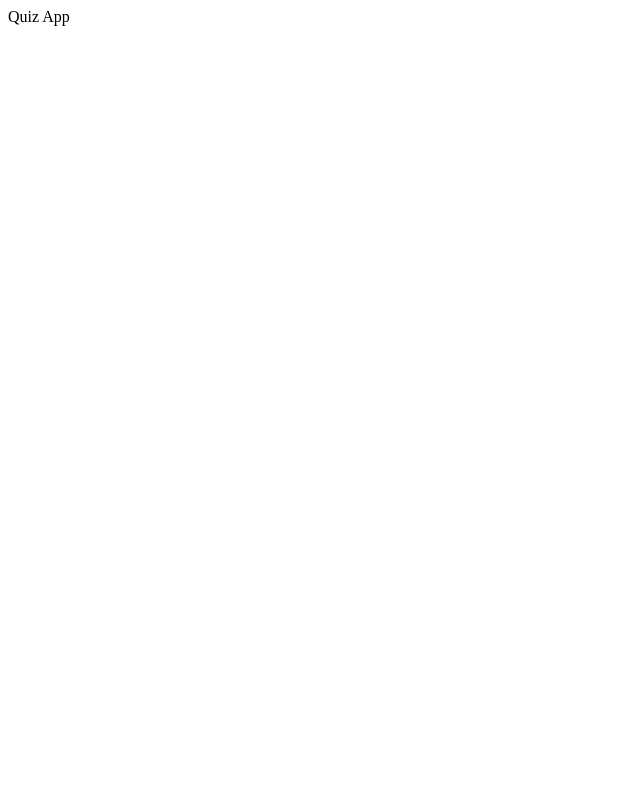
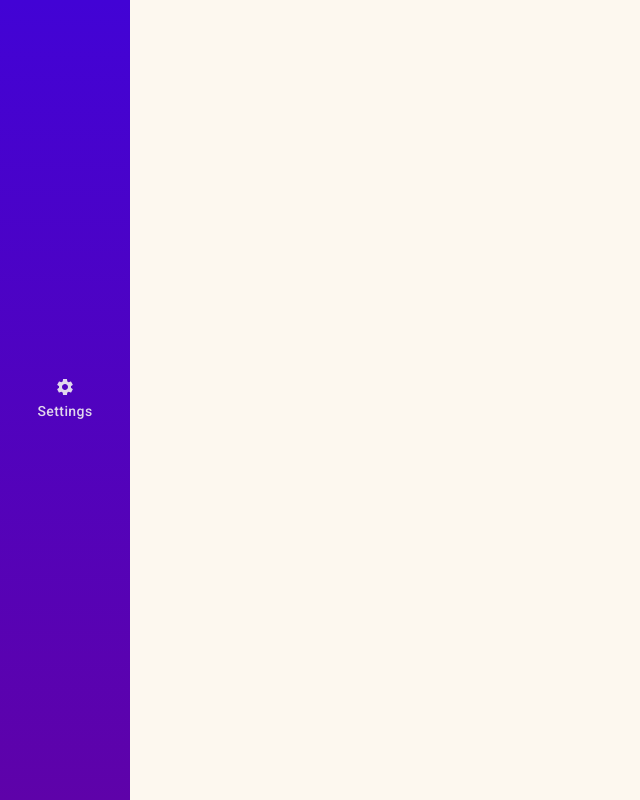
Before and after one commit to shakiralihamza/micro-quiz-app, a React (Create React App) app: page / in a window 1280 px wide. Shown: the whole page, without its empty margins (0-640 px from the left). Built offline with nearby package versions, Linux system fonts and the light colour scheme.

Commit message:
Added LeftComponent and Custom Button

```diff
--- a/src/App.tsx
+++ b/src/App.tsx
@@ -1,10 +1,22 @@
 import React from 'react';
+import LeftComponent from "./Components/LeftComponent";
+import {Grid} from "@mui/material";
 
 function App() {
 
   return (
-    <div className="App">
-     Quiz App
+    <div>
+        <Grid container sx={{height: '100vh'}}>
+            <Grid item sx={{
+                backgroundImage: 'linear-gradient(to bottom, #4203d5, #5e02a9)',
+                width: '130px'
+            }}>
+                <LeftComponent/>
+            </Grid>
+            <Grid item xs sx={{backgroundColor: '#fdf8ef'}}>
+
+            </Grid>
+        </Grid>
     </div>
   );
 }
--- /dev/null
+++ b/src/Components/LeftComponent.tsx
@@ -0,0 +1,28 @@
+import {Grid, Stack} from '@mui/material';
+import React from 'react';
+import SettingsIcon from '@mui/icons-material/Settings';
+import MainButton from "./MainButton";
+
+function LeftComponent() {
+    return (
+        <Grid
+            container
+            justifyContent={'center'}
+            alignContent={'center'}
+            sx={{width: '100%', height: '100%'}}
+        >
+            <Grid item xs={10}>
+                <Stack
+                    spacing={6}
+                    direction={'column'}
+                    sx={{width: '100%', height: '100%'}}
+                >
+                   <MainButton icon={<SettingsIcon fontSize={'small'}/>} text={'Settings'}/>
+                </Stack>
+            </Grid>
+        </Grid>
+
+    );
+}
+
+export default LeftComponent;
--- /dev/null
+++ b/src/Components/MainButton.tsx
@@ -0,0 +1,33 @@
+import Button from '@mui/material/Button';
+import {styled} from '@mui/material/styles';
+import {Box, Stack} from "@mui/material";
+import React from "react";
+
+const TheButton = styled(Button)({
+    boxShadow: 'none',
+    borderRadius: '33px',
+    height: '80px',
+    color: '#e0d7ec',
+    textTransform: 'none',
+    fontWeight: '500',
+    '&:focus': {
+        backgroundColor: '#844ed2',
+    },
+});
+
+interface Props {
+    icon: any
+    text: string
+}
+const MainButton: React.FC<Props> = ({icon, text}) => (
+    <TheButton disableRipple>
+        <Stack>
+            <Box sx={{height: 22}}>
+                {icon}
+            </Box>
+            {text}
+        </Stack>
+    </TheButton>
+);
+
+export default MainButton;
--- /dev/null
+++ b/src/index.css
@@ -0,0 +1,4 @@
+*{
+    margin: 0;
+    padding: 0;
+}
--- a/src/index.tsx
+++ b/src/index.tsx
@@ -1,6 +1,7 @@
 import React from 'react';
 import ReactDOM from 'react-dom';
 import App from './App';
+import './index.css';
 
 ReactDOM.render(
   <React.StrictMode>
```
